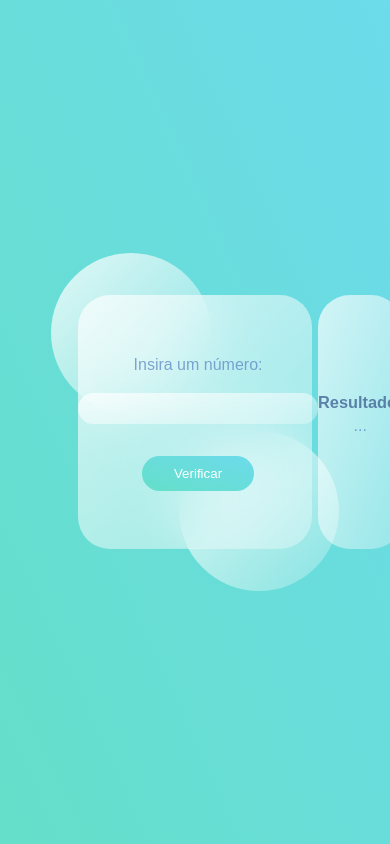
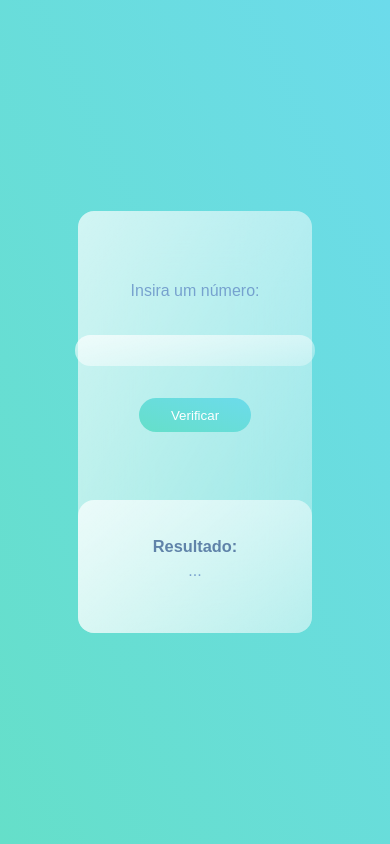
Before and after one commit to JorgeFPeres/multivision-tests, a React (Create React App) app: page / in a window 390 px wide. Built offline with nearby package versions, Linux system fonts and the light colour scheme.

Commit message:
add responsividade

```diff
--- a/src/index.css
+++ b/src/index.css
@@ -129,3 +129,32 @@ h3 {
   padding: 0.5rem;
   border-radius: 2rem;
 }
+
+@media screen and (max-width: 992px) {
+  .glass {
+    flex-direction: column;
+    min-height: 50vh;
+    width: 60%;
+    border-radius: 1rem;
+    backdrop-filter: blur(2rem);
+  }
+  .left-container {
+    flex: 2;
+    display: flex;
+    flex-direction: column;
+    justify-content: center;
+    align-items: center;
+  }
+  h2 {
+    margin-bottom: 2rem;
+  }
+  .circle1 {
+    display: none;
+  }
+  .circle2 {
+    display: none;
+  }
+  .results {
+    border-radius: 1rem;
+  }
+}
```
